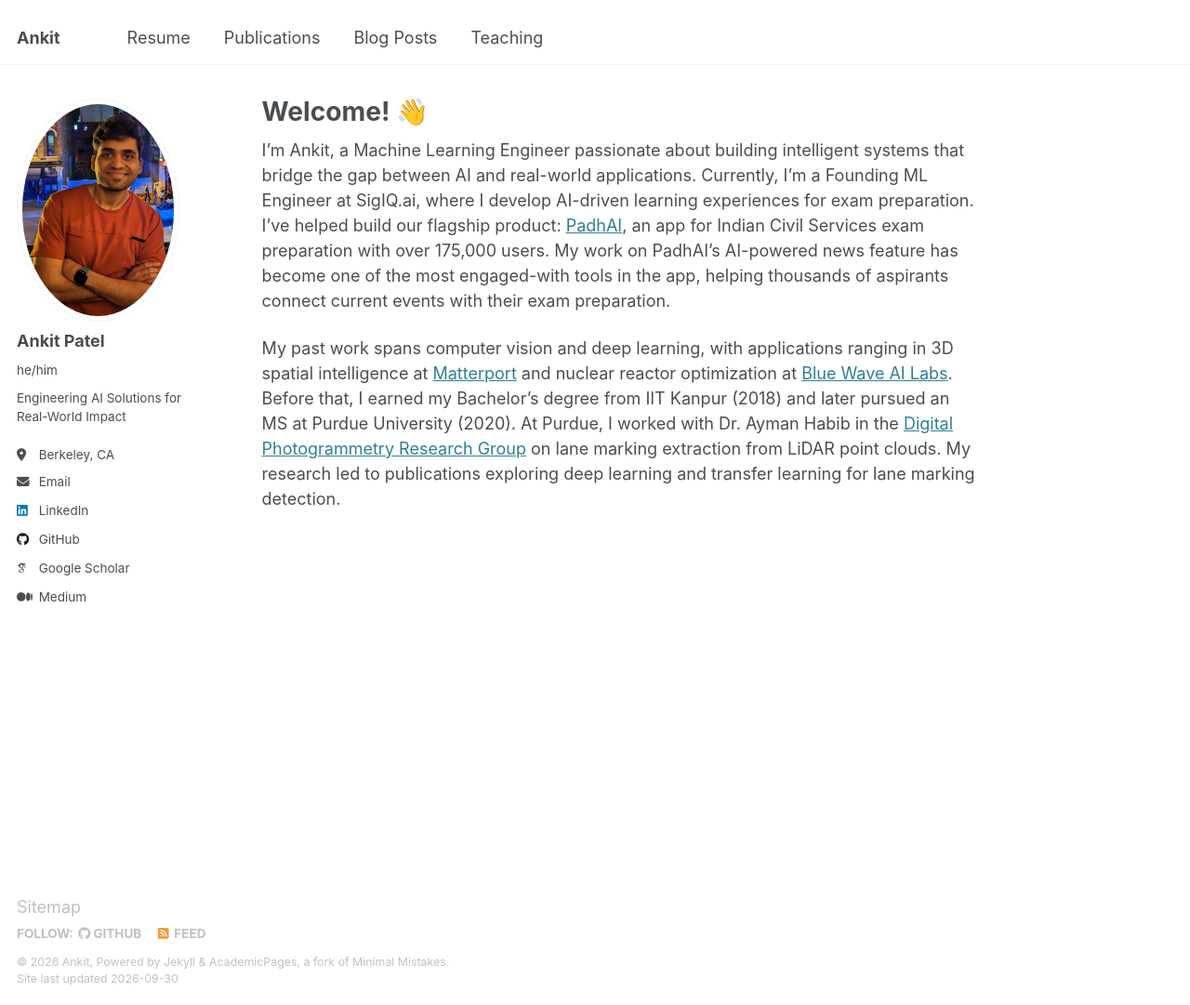
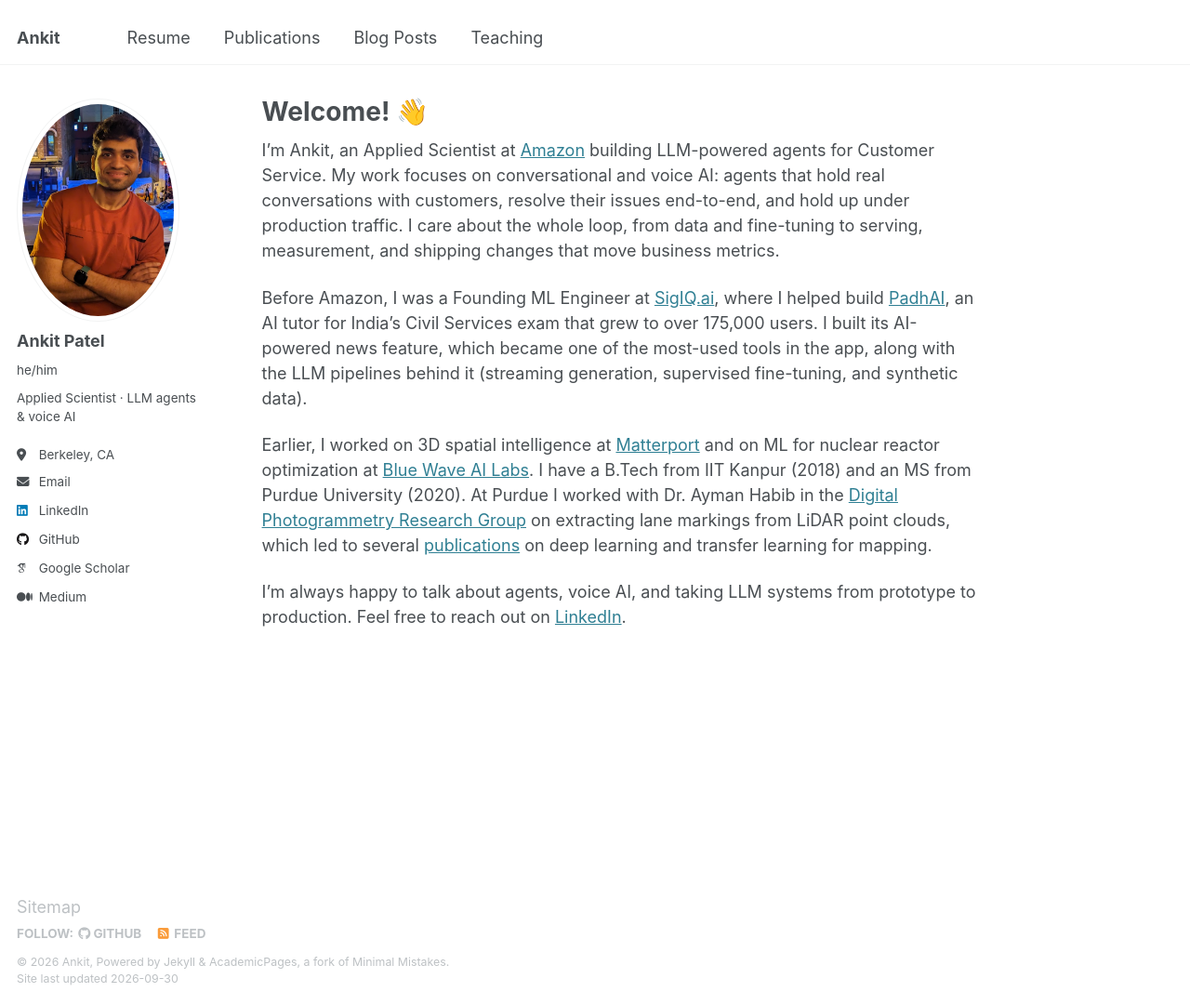
Before and after one commit to ankitpt/ankitpt.github.io, a Jekyll site: the page built from _pages/about.md, in a window 1280 px wide and 1081 px high. Shown: the whole window at 93% size. Built offline with Jekyll 4.4.1, drawn with Linux system fonts in a browser that asks for light colours; some web fonts are replaced.

Commit message:
Update intro and tagline for Amazon Applied Scientist role
Co-Authored-By: Claude Opus 5.5 <noreply@anthropic.com>

```diff
--- a/_config.yml
+++ b/_config.yml
@@ -12,7 +12,7 @@ title                    : "Ankit"
 theme                    : "jekyll-theme-architect"
 title_separator          : "-"
 name                     : &name "Ankit"
-description              : &description "Engineering AI Solutions for Real-World Impact"
+description              : &description "Applied Scientist building LLM agents and voice AI"
 url                      : https://ankitpt.github.io # the base hostname & protocol for your site e.g. "https://[your GitHub username].github.io"
 baseurl                  : "" # the subpath of your site, e.g. "/blog"
 repository               : "ankitpt/ankitpt.github.io"
@@ -25,7 +25,7 @@ author:
   avatar           : "me_main.png"
   name             : "Ankit Patel"
   pronouns         : "he/him"
-  bio              : "Engineering AI Solutions for Real-World Impact"
+  bio              : "Applied Scientist · LLM agents & voice AI"
   location         : "Berkeley, CA"
   #employer         : "Red Brick University"
   #uri              : # URL
--- a/_pages/about.md
+++ b/_pages/about.md
@@ -7,6 +7,10 @@ redirect_from:
   - /about.html
 ---
 
-I'm Ankit, a Machine Learning Engineer passionate about building intelligent systems that bridge the gap between AI and real-world applications. Currently, I'm a Founding ML Engineer at SigIQ.ai, where I develop AI-driven learning experiences for exam preparation. I've helped build our flagship product: [PadhAI](https://padhai.ai/), an app for Indian Civil Services exam preparation with over 175,000 users. My work on PadhAI's AI-powered news feature has become one of the most engaged-with tools in the app, helping thousands of aspirants connect current events with their exam preparation.
+I'm Ankit, an Applied Scientist at [Amazon](https://www.amazon.science/) building LLM-powered agents for Customer Service. My work focuses on conversational and voice AI: agents that hold real conversations with customers, resolve their issues end-to-end, and hold up under production traffic. I care about the whole loop, from data and fine-tuning to serving, measurement, and shipping changes that move business metrics.
 
-My past work spans computer vision and deep learning, with applications ranging in 3D spatial intelligence at [Matterport](https://matterport.com) and nuclear reactor optimization at [Blue Wave AI Labs](https://bluewaveailabs.com). Before that, I earned my Bachelor's degree from IIT Kanpur (2018) and later pursued an MS at Purdue University (2020). At Purdue, I worked with Dr. Ayman Habib in the [Digital Photogrammetry Research Group](https://engineering.purdue.edu/CCE/Academics/Groups/Geomatics/DPRG) on lane marking extraction from LiDAR point clouds. My research led to publications exploring deep learning and transfer learning for lane marking detection.
+Before Amazon, I was a Founding ML Engineer at [SigIQ.ai](https://sigiq.ai), where I helped build [PadhAI](https://padhai.ai/), an AI tutor for India's Civil Services exam that grew to over 175,000 users. I built its AI-powered news feature, which became one of the most-used tools in the app, along with the LLM pipelines behind it (streaming generation, supervised fine-tuning, and synthetic data).
+
+Earlier, I worked on 3D spatial intelligence at [Matterport](https://matterport.com) and on ML for nuclear reactor optimization at [Blue Wave AI Labs](https://bluewaveailabs.com). I have a B.Tech from IIT Kanpur (2018) and an MS from Purdue University (2020). At Purdue I worked with Dr. Ayman Habib in the [Digital Photogrammetry Research Group](https://engineering.purdue.edu/CCE/Academics/Groups/Geomatics/DPRG) on extracting lane markings from LiDAR point clouds, which led to several [publications](/publications/) on deep learning and transfer learning for mapping.
+
+I'm always happy to talk about agents, voice AI, and taking LLM systems from prototype to production. Feel free to reach out on [LinkedIn](https://www.linkedin.com/in/ankitpt).
```
